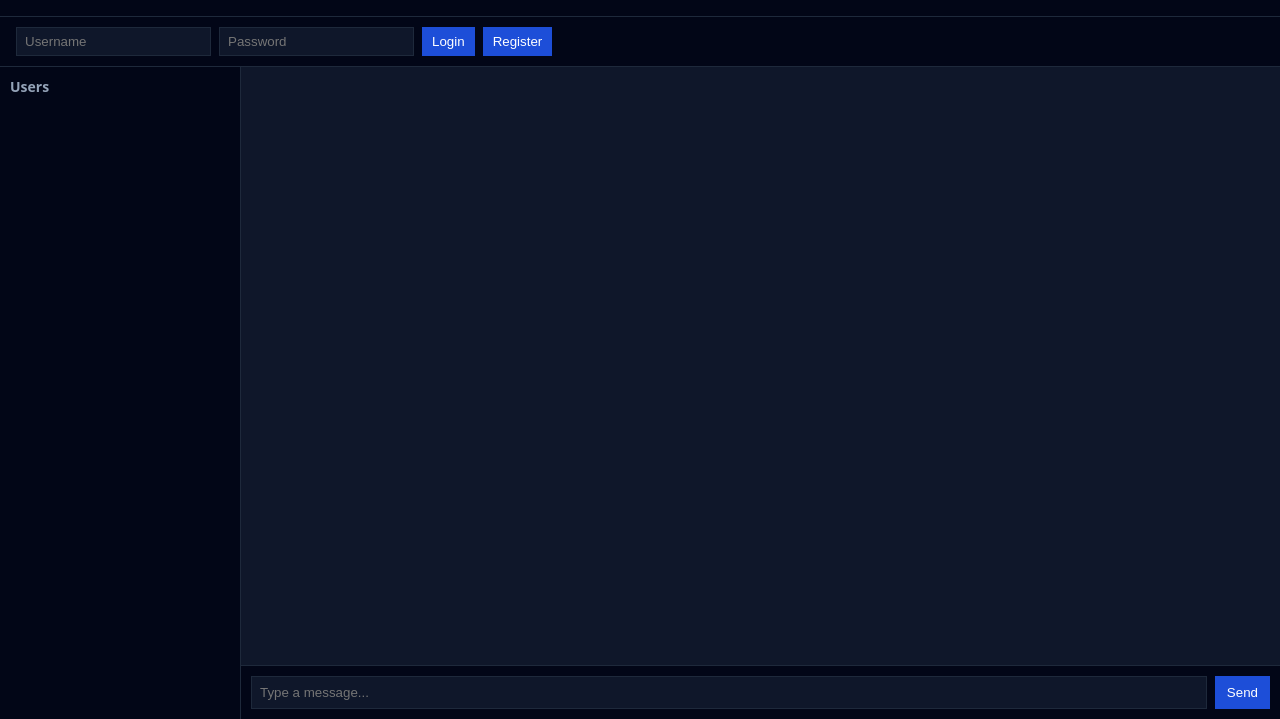
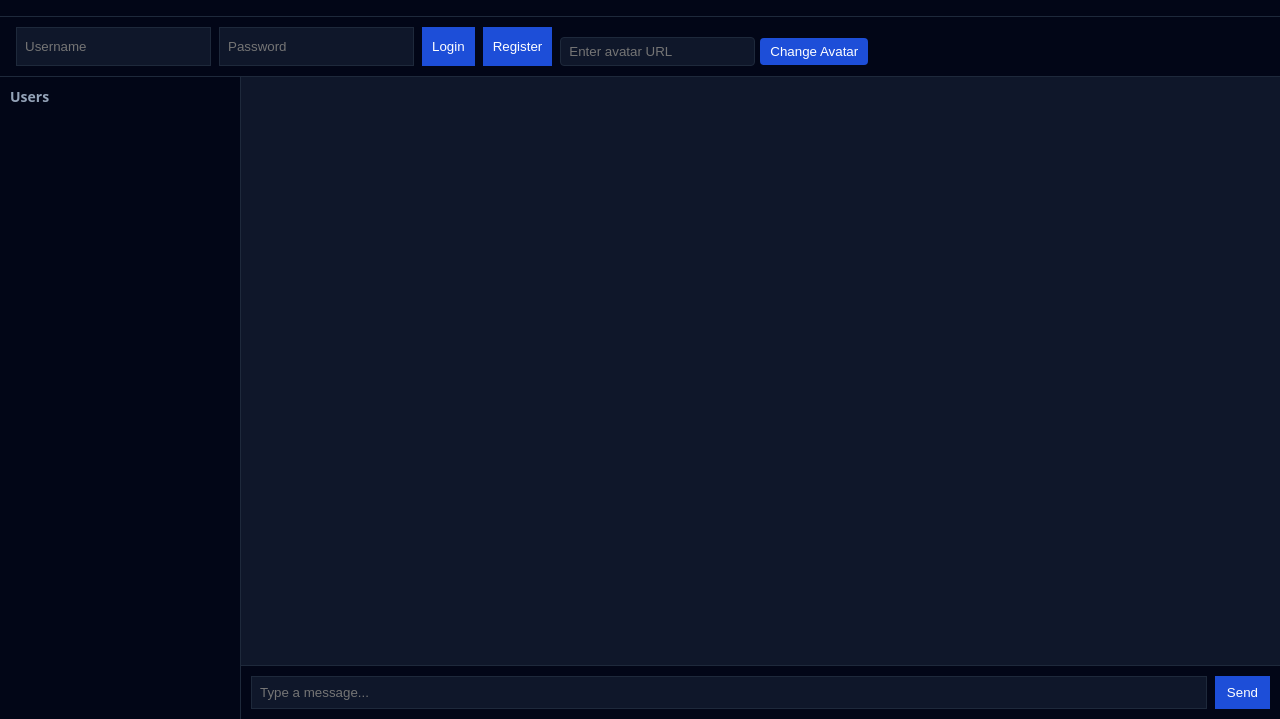
Before and after one commit to Pugtato-123/chat-app, a website: page public/index.html in a window 1280 px wide. Shown: the part 81-800 px from the top of the page. Drawn offline with nearby package versions, Linux system fonts and the light colour scheme; no server answers.

Commit message:
finalish pt2

```diff
--- a/public/chat.js
+++ b/public/chat.js
@@ -167,3 +167,22 @@ socket.on("kicked", () => {
   alert("You were kicked");
   location.reload();
 });
+
+const avatarInput = document.getElementById("avatarURLInput");
+const avatarBtn = document.getElementById("changeAvatarBtn");
+
+avatarBtn.onclick = () => {
+  const url = avatarInput.value.trim();
+  if (!url) return alert("Enter a valid URL");
+
+  socket.emit("setAvatar", url);
+
+  // Update top-right avatar immediately
+  const topRightImg = document.querySelector("header img");
+  if (topRightImg) topRightImg.src = url;
+
+  // Update local variable for future messages
+  avatar = url;
+
+  alert("Avatar updated!");
+};
--- a/public/index.html
+++ b/public/index.html
@@ -17,6 +17,12 @@
   <input id="passwordInput" type="password" placeholder="Password">
   <button id="loginBtn">Login</button>
   <button id="registerBtn">Register</button>
+
+  <!-- NEW: Change Avatar -->
+  <div id="avatar-change" style="margin-top:10px;">
+    <input id="avatarURLInput" placeholder="Enter avatar URL">
+    <button id="changeAvatarBtn">Change Avatar</button>
+  </div>
 </div>
 
   <div class="main">
--- a/public/styles.css
+++ b/public/styles.css
@@ -170,3 +170,33 @@ header {
 .controls button:hover {
   background: #1e40af;
 }
+
+/* ===== AVATAR CHANGE INPUT ===== */
+#avatar-change {
+  display: flex;
+  gap: 5px;
+  align-items: center;
+  margin-top: 8px; /* spacing below login/register inputs */
+}
+
+#avatar-change input {
+  flex: 1;
+  padding: 6px 8px;
+  background: #0f172a; /* matches other inputs */
+  border: 1px solid #1e293b;
+  color: white;
+  border-radius: 4px;
+}
+
+#avatar-change button {
+  padding: 6px 10px;
+  background: #1d4ed8; /* matches existing buttons */
+  border: none;
+  color: white;
+  cursor: pointer;
+  border-radius: 4px;
+}
+
+#avatar-change button:hover {
+  background: #1e40af;
+}
```
Also changed, not shown: server.js (line endings or trailing spaces).
